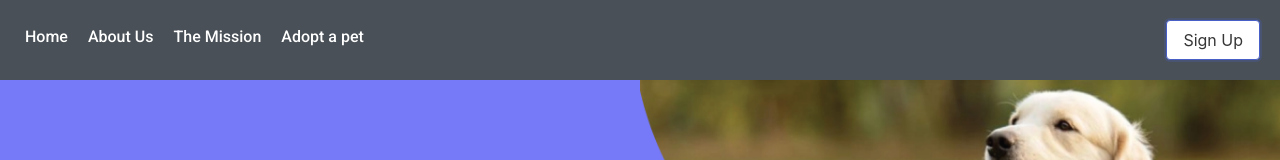
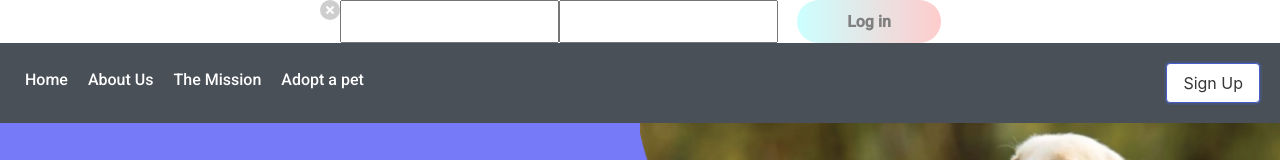
Before and after one commit to jbovone/ra-hackatlon-course-it, a React (Create React App) app: page / in a window 1280 px wide. Both pictures are taken after a click on the button "Sign Up". Shown: the top 160 px of the page. Built offline with nearby package versions, Linux system fonts and the light colour scheme.

Commit message:
working on form

```diff
--- a/src/App.js
+++ b/src/App.js
@@ -1,17 +1,11 @@
-import React, { Fragment } from "react";
-import Main from "./components/normalizers/Main";
+import React, { Fragment, useState } from "react";
 import Footer from "./components/Footer";
 import Navigation from "./components/bulma-components/nav";
 import "../node_modules/bulma/bulma.sass";
-import Button from "@material-ui/core/Button";
-import Section from "./components/normalizers/Section";
-import H1 from "./components/typography/h1";
+import { BrowserRouter as Router, Switch, Route } from "react-router-dom";
+import HomePage from "./pages/homePage";
+import AdoptionsPage from "./pages/adoptionsPage";
 import Form from "./components/form";
-import Landing from "./views/Landing";
-import { BrowserRouter as Router, Switch, Route } from "react-router-dom";
-import HomePage from "./pages/homePage"
-import PetList from "./components/PetList"
-import AdoptionsPage from "./pages/adoptionsPage"
 /*
   https://bulma.io/documentation/components/card/
   ojo que los tags img hr estan sin cerrar!
@@ -20,18 +14,38 @@ import AdoptionsPage from "./pages/adoptionsPage"
   cmd en admin taskkill /F /IM node.exe
   >> si se atasca un puerto error: listen EADDRINUSE: address already in use :::3001
 */
-const pets = [ { name: "Perro1"}, {name: "Perro1"}, {name: "Perro1"}, {name: "Perro1"}, {name: "Perro1"}, {name: "Perro1"}, {name: "Perro1"}]
+const pets = [
+  { name: "Perro1" },
+  { name: "Perro1" },
+  { name: "Perro1" },
+  { name: "Perro1" },
+  { name: "Perro1" },
+  { name: "Perro1" },
+  { name: "Perro1" },
+];
 function App() {
+  const [formState, setFormState] = useState({
+    show: false,
+    route: "",
+  });
+
   return (
     <Fragment>
+      {formState.show && (
+        <Form
+          show={formState.show}
+          route={formState.route}
+          formShow={setFormState}
+        />
+      )}
+      <Navigation formShow={setFormState} />
       <Router>
-        <Navigation/>
         <Switch>
           <Route path="/" exact>
-            <HomePage/>
+            <HomePage />
           </Route>
           <Route path="/adoptions" exact>
-            <AdoptionsPage pets={pets}/>
+            <AdoptionsPage pets={pets} />
           </Route>
         </Switch>
       </Router>
--- /dev/null
+++ b/src/components/MainButton.jsx
@@ -0,0 +1,30 @@
+import React from "react";
+import { css } from "@emotion/css";
+
+const style = css({
+  background: "linear-gradient(90deg, #CCFFFF, #FFCCCC)",
+  padding: "12px 50px",
+  borderRadius: "50px",
+  border: "none",
+  fontFamily: "Roboto",
+  color: "grey",
+  margin: "auto",
+  cursor: "pointer",
+  fontWeight: "bold",
+  transition: "ease-in-out 0.3s",
+  fontSize: 16,
+  zIndex: 1000,
+  ":hover": {
+    padding: "13px 55px",
+  },
+});
+
+const MainButton = ({ disabled, children, onClick, value }) => {
+  return (
+    <button type="button" className={style} onClick={(e) => onClick(value)}>
+      {children}
+    </button>
+  );
+};
+
+export default MainButton;
--- a/src/components/bulma-components/nav.jsx
+++ b/src/components/bulma-components/nav.jsx
@@ -1,38 +1,60 @@
 import React, { useState } from "react";
-import { css } from "@emotion/css"
-import Form from "../form"
+import { css } from "@emotion/css";
+import Form from "../form";
 
 const mainNav = css({
   padding: "15px",
   fontFamily: "Roboto",
-  background:"#495057",
-  display: "flex"
-})
+  background: "#495057",
+  display: "flex",
+});
 
 const navList = css({
   display: "flex",
-  flexGrow: "1"
-})
+  flexGrow: "1",
+});
 
 const listItem = css({
-  margin: "10px"
-})
+  margin: "10px",
+});
 
 const navLinks = css({
-  color: "white"
-})
+  color: "white",
+});
 
-const BulmaNav = () => {
+const BulmaNav = ({ formShow }) => {
   return (
     <nav className={mainNav}>
       <ul className={navList}>
-        <li className={listItem}><a className={navLinks} href="/">Home</a></li>
-        <li className={listItem}><a className={navLinks} href="#">About Us</a></li>
-        <li className={listItem}><a className={navLinks} href="#">The Mission</a></li>
-        <li className={listItem}><a className={navLinks} href="/adoptions">Adopt a pet</a></li>
+        <li className={listItem}>
+          <a className={navLinks} href="/">
+            Home
+          </a>
+        </li>
+        <li className={listItem}>
+          <a className={navLinks} href="#">
+            About Us
+          </a>
+        </li>
+        <li className={listItem}>
+          <a className={navLinks} href="#">
+            The Mission
+          </a>
+        </li>
+        <li className={listItem}>
+          <a className={navLinks} href="/adoptions">
+            Adopt a pet
+          </a>
+        </li>
       </ul>
       <div>
-        <button className="button" style={{margin: "5px"}} >Sign Up</button>
+        <button
+          className="button"
+          style={{ margin: "5px" }}
+          onClick={() => formShow((state) => ({ ...state, show: !state.show }))}
+        >
+          Sign Up
+        </button>
       </div>
     </nav>
   );
--- a/src/components/form.jsx
+++ b/src/components/form.jsx
@@ -1,16 +1,38 @@
 import React, { useState } from "react";
 import { css } from "@emotion/css";
 import axios from "axios";
-import { Formik, Form as FormikForm, Field, ErrorMessage } from "formik"
+import MainButton from "./MainButton";
+import { Formik, Form as FormikForm, Field, ErrorMessage } from "formik";
 const form = css({
-  width: "100%",
-  backdropFilter: "blur",
-  background: "lightcoral",
+  position: "fixed",
+  width: "50%",
+  minWidth: "320px",
+  backdropFilter: "blur(7px)",
+  background: "rgba(252, 209, 209, 0.2)",
   padding: "50px",
   display: "flex",
   flexDirection: "column",
-  flexGrow: 1,
   borderRadius: "10px",
+  marginTop: "30px",
+  height: "400px",
+  left: "25%",
+  "&>:first-child": {
+    position: "absolute",
+    top: 0,
+    right: 0,
+    margin: 10,
+  },
+  ".curtrain": {
+    height: "100%",
+    width: "100%",
+    padding: "50px",
+    top: 0,
+    right: 0,
+    opacity: "0.2",
+    background: "Black",
+    position: "absolute",
+    borderRadius: "10px",
+  },
 });
 
 const label = css({
@@ -31,15 +53,122 @@ const ButtonContainer = css({
   textAlign: "center",
 });
 
-const button = css({
-  background: "linear-gradient(90deg, #CCFFFF, #FFCCCC)",
-  padding: "10px",
-  borderRadius: "20px",
-  border: "none",
+const formValidation = (values) => {
+  let errors = {};
+
+  if (!values.email) {
+    errors.email = "The email field cannot be empty";
+  }
+  if (!values.password) {
+    errors.password = "The password field cannot be empty";
+  }
+
+  if (values.password.length < 5) {
+    errors.password = "Password must be at least 5 characters long";
+  }
+  return errors;
+};
+
+const Form = ({ route = "signup", formShow }) => {
+  const [value, setValue] = useState({
+    email: "",
+    password: "",
+  });
+  const handleSubmit = (value) => {
+    console.log(value);
+    console.log(route, "route");
+    return axios
+      .post(route, value, {
+        useCredentials: true,
+      })
+      .then((res) => console.log(res.data))
+      .catch((err) => console.log(err));
+  };
+
+  return (
+    <form className={formContainer}>
+      <button
+        className="delete"
+        onClick={() => formShow((state) => ({ ...state, show: !state.show }))}
+      ></button>
+      <div className="curtrain" />
+      <input
+        type="password"
+        name="password"
+        onChange={(e) =>
+          setValue((value) => ({ ...value, [e.target.name]: e.target.value }))
+        }
+      />
+      <input
+        type="email"
+        name="email"
+        onChange={(e) =>
+          setValue((value) => ({ ...value, [e.target.name]: e.target.value }))
+        }
+      />
+      <MainButton onClick={handleSubmit} value={value}>
+        {route === "signup" ? "Create account" : "Log in"}
+      </MainButton>
+    </form>
+  );
+};
+
+export default Form;
+
+/*
+import React, { useState } from "react";
+import { css } from "@emotion/css";
+import axios from "axios";
+import MainButton from "./MainButton";
+import { Formik, Form as FormikForm, Field, ErrorMessage } from "formik";
+const form = css({
+  position: "fixed",
+  width: "50%",
+  minWidth: "320px",
+  backdropFilter: "blur(7px)",
+  background: "rgba(252, 209, 209, 0.2)",
+  padding: "50px",
+  display: "flex",
+  flexDirection: "column",
+  borderRadius: "10px",
+  marginTop: "30px",
+  height: "400px",
+  left: "25%",
+  "&>:first-child": {
+    position: "absolute",
+    top: 0,
+    right: 0,
+    margin: 10,
+  },
+  ".curtrain": {
+    height: "100%",
+    width: "100%",
+    padding: "50px",
+    top: 0,
+    right: 0,
+    opacity: "0.2",
+    background: "Black",
+    position: "absolute",
+    borderRadius: "10px",
+  },
+});
+
+const label = css({
+  fontSize: "20px",
   fontFamily: "Roboto",
-  color: "black",
+  color: "white",
+});
+
+const formContainer = css({
+  display: "flex",
+  width: "80%",
   margin: "auto",
-  cursor: "pointer",
+  maxWidth: "40em",
+});
+
+const ButtonContainer = css({
+  marginTop: "3rem",
+  textAlign: "center",
 });
 
 const formValidation = (values) => {
@@ -58,40 +187,68 @@ const formValidation = (values) => {
   return errors;
 };
 
-const Form = ({ route = "signin" }) => {
+const Form = ({ route = "signup", formShow }) => {
   const handleSubmit = (userValues) => {
-    axios.post("/signin", userValues, {
+    axios
+      .post(route, userValues, {
         useCredentials: true,
-    });
+      })
+      .then((res) => console.log(res.data))
+      .catch((err) => console.log(err));
   };
 
   return (
     <div className={formContainer}>
       <Formik
-        initialValues={{email: "", password: ""}}
+        initialValues={{ email: "", password: "" }}
         validate={formValidation}
-        onSubmit={handleSubmit}>
-         {({isSubmitting}) => (
+        onSubmit={handleSubmit}
+      >
+        {({ isSubmitting, handleSubmit }) => (
           <>
-           <FormikForm className={form}>
+            <FormikForm
+              action={route}
+              className={form}
+              onSubmit={() => handleSubmit()}
+            >
+
+              <div className="curtrain" />
               <div className="field">
-                <label htmlFor="email" className={label}>E-Mail</label>
-                <Field className="input" name="email" type="email" placeholder="Email"/>
-                <ErrorMessage style={{ color: "red"}} name="email" component="span"/>
+                <label htmlFor="email" className={label}>
+                  E-Mail
+                </label>
+                <Field
+                  className="input"
+                  name="email"
+                  type="email"
+                  placeholder="Email"
+                />
+                <ErrorMessage
+                  style={{ color: "red" }}
+                  name="email"
+                  component="span"
+                />
               </div>
               <div className="field">
-              <label htmlFor="password" className={label}>Password</label>
-              <Field className="input" name="password" type="password" placeholder="Password" />
-              <ErrorMessage style={{ color: "red"}} name="password" component="span"/>
-
+                <label htmlFor="password" className={label}>
+                  Password
+                </label>
+                <Field
+                  className="input"
+                  name="password"
+                  type="password"
+                  placeholder="Password"
+                />
+                <ErrorMessage
+                  style={{ color: "red" }}
+                  name="password"
+                  component="span"
+                />
               </div>
               <div className="field">
-              <p className={ButtonContainer}>
-              <button type="submit" className={button} disabled={isSubmitting}>
-                Create account
-              </button>
-              </p>
+                <p className={ButtonContainer}></p>
               </div>
+
             </FormikForm>
           </>
         )}
@@ -100,4 +257,4 @@ const Form = ({ route = "signin" }) => {
   );
 };
 
-export default Form;
+*/
```
Also changed, not shown: 2 other files (tests, documents, lock files or other folders). Lines whose indentation alone changed are shown as unchanged.
